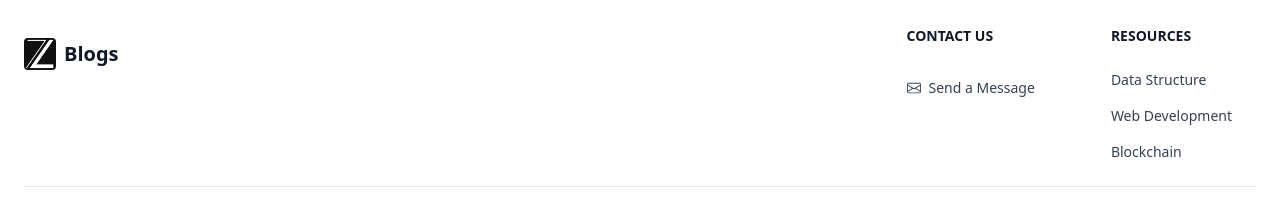
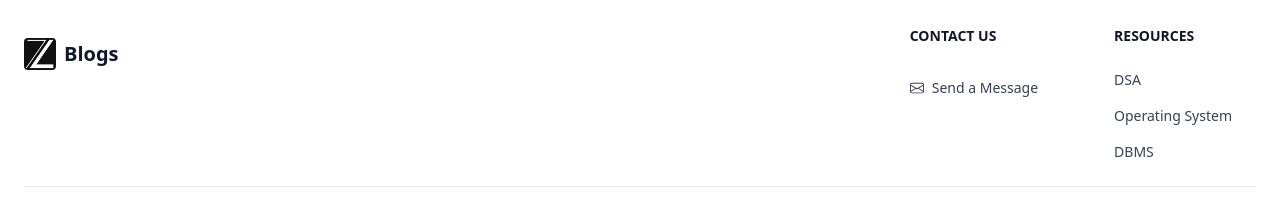
Before and after one commit to zebra0307/blogs-MERN, a React (Vite) app in the folder client/: page / in a window 1280 px wide. Shown: the part 1519-1724 px from the top of the page. Built offline with nearby package versions, Linux system fonts and the light colour scheme; no server answers.

Commit message:
fix: update footer resource links

```diff
--- a/client/src/components/Footer.jsx
+++ b/client/src/components/Footer.jsx
@@ -36,14 +36,14 @@ export default function FooterCom() {
             <div>
               <FooterTitle title='Resources' className='text-gray-900 dark:text-white' />
               <FooterLinkGroup col>
-                <FooterLink href='/resources' className='text-gray-700 dark:text-gray-300 hover:text-teal-500'>
-                  Data Structure
+                <FooterLink href='/resources?category=DSA' className='text-gray-700 dark:text-gray-300 hover:text-teal-500'>
+                  DSA
                 </FooterLink>
-                <FooterLink href='/resources' className='text-gray-700 dark:text-gray-300 hover:text-teal-500'>
-                  Web Development
+                <FooterLink href='/resources?category=Operating+System' className='text-gray-700 dark:text-gray-300 hover:text-teal-500'>
+                  Operating System
                 </FooterLink>
-                <FooterLink href='/resources' className='text-gray-700 dark:text-gray-300 hover:text-teal-500'>
-                  Blockchain
+                <FooterLink href='/resources?category=DBMS' className='text-gray-700 dark:text-gray-300 hover:text-teal-500'>
+                  DBMS
                 </FooterLink>
               </FooterLinkGroup>
             </div>
```
